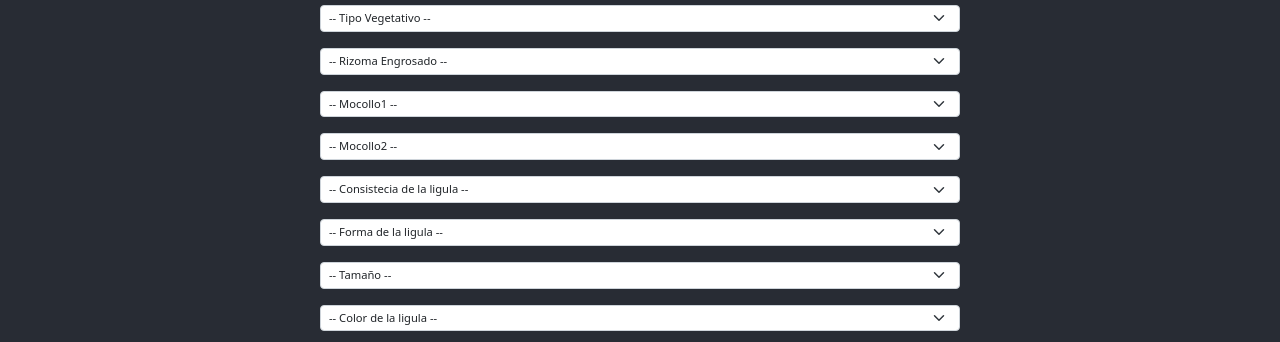
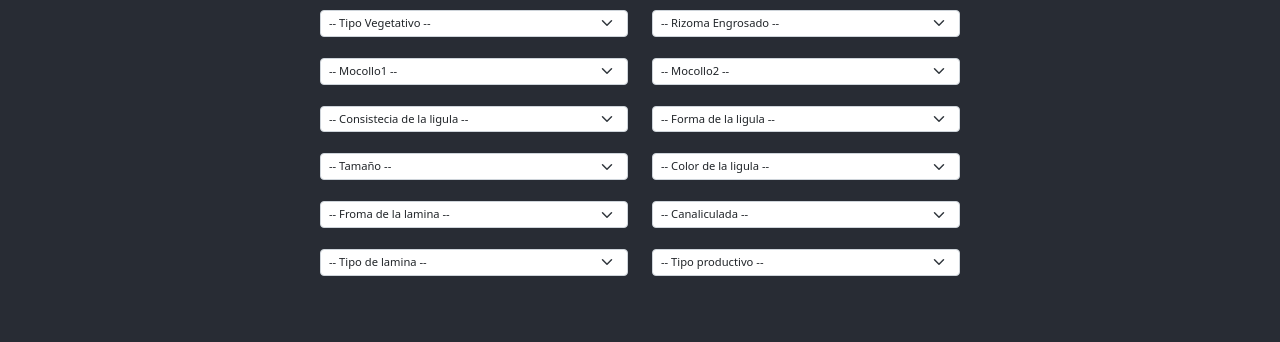
Before and after one commit to federzvz/pastura-Node-React, a React (Create React App) app in the folder pastura/: page / in a window 1280 px wide. Shown: the top 342 px of the page. Built offline with nearby package versions, Linux system fonts and the light colour scheme; no server answers.

Commit message:
Update FiltroPastura.jsx

```diff
--- a/pastura/src/components/FiltroPastura/FiltroPastura.jsx
+++ b/pastura/src/components/FiltroPastura/FiltroPastura.jsx
@@ -1,5 +1,6 @@
 import React, { Fragment, useState } from "react";
 import ListadoPastura from "../ListadoPastura/ListadoPastura";
+// import Form from 'react-bootstrap/Form';
 
 const styles = {
   SelectElementTop: {
@@ -32,6 +33,8 @@ const FiltroPastura = () => {
   return (
     <Fragment>
       <div style={styles.SelectElementTop}>
+        <div className="row">
+          <div className="col-6">
             <select
               class="form-select form-select-sm mb-3"
               aria-label=".form-select-lg example"
@@ -58,6 +61,8 @@ const FiltroPastura = () => {
                 Estoloniferorizomatiforme
               </option>
             </select>
+          </div>
+          <div className="col-6">
             <select
               class="form-select form-select-sm mb-3"
               aria-label=".form-select-lg example"
@@ -75,6 +80,10 @@ const FiltroPastura = () => {
               <option value={true}>Si</option>
               <option value={false}>No</option>
             </select>
+          </div>
+        </div>
+        <div className="row">
+          <div className="col-6">
             <select
               class="form-select form-select-sm mb-3"
               aria-label=".form-select-lg example"
@@ -96,6 +105,8 @@ const FiltroPastura = () => {
               <option value="Semi Rolliza">Semi Rolliza</option>
               <option value="Rollizo">Rollizo</option>
             </select>
+          </div>
+          <div className="col-6">
             <select
               class="form-select form-select-sm mb-3"
               aria-label=".form-select-lg example"
@@ -117,6 +128,10 @@ const FiltroPastura = () => {
               <option value="Intravaginal o Extravaginal">Intravaginal o Extravaginal</option>
               <option value="Intravaginal o Extravaginal principalmente">Extravaginal (Intra en gral)</option>
             </select>
+          </div>
+        </div>
+        <div className="row">
+          <div className="col-6">
             <select
               class="form-select form-select-sm mb-3"
               aria-label=".form-select-lg example"
@@ -135,6 +150,8 @@ const FiltroPastura = () => {
               <option value="Disuelta en pelos">Disuelta en pelos</option>
               <option value="Mixta">Mixta</option>
             </select>
+          </div>
+          <div className="col-6">
             <select
               class="form-select form-select-sm mb-3"
               aria-label=".form-select-lg example"
@@ -154,6 +171,10 @@ const FiltroPastura = () => {
               <option value="Aguda">Aguda</option>
               <option value="Redondeada">Redondeada</option>
             </select>
+          </div>
+        </div>
+        <div className="row">
+          <div className="col-6">
             <select
               class="form-select form-select-sm mb-3"
               aria-label=".form-select-lg example"
@@ -179,6 +200,8 @@ const FiltroPastura = () => {
               <option value="Grande">Grande</option>
               <option value="Visible">Visible</option>
             </select>
+          </div>
+          <div className="col-6">
             <select
               class="form-select form-select-sm mb-3"
               aria-label=".form-select-lg example"
@@ -199,6 +222,10 @@ const FiltroPastura = () => {
               <option value="Castaña">Castaña</option>
               <option value="Castaño en hojas maduras">Castaño en hojas maduras</option>
             </select>
+          </div>
+        </div>
+        <div className="row">
+          <div className="col-6">
             <select
               class="form-select form-select-sm mb-3"
               aria-label=".form-select-lg example"
@@ -218,6 +245,8 @@ const FiltroPastura = () => {
               <option value="Linear-Lanceolada">Linear-Lanceolada</option>
               <option value="Lanceolada">Lanceolada</option>
             </select>
+          </div>
+          <div className="col-6">
             <select
               class="form-select form-select-sm mb-3"
               aria-label=".form-select-lg example"
@@ -236,6 +265,10 @@ const FiltroPastura = () => {
               <option value="Acanalada">Acanalada</option>
               <option value="Ligeramente canaliculada">Ligeramente canaliculada</option>
             </select>
+          </div>
+        </div>
+        <div className="row">
+          <div className="col-6">
             <select
               class="form-select form-select-sm mb-3"
               aria-label=".form-select-lg example"
@@ -256,6 +289,8 @@ const FiltroPastura = () => {
               <option value="Plegada">Plegada</option>
               <option value="Navicular a plana">Navicular a plana</option>
             </select>
+          </div>
+          <div className="col-6">
             <select
               class="form-select form-select-sm mb-3"
               aria-label=".form-select-lg example"
@@ -276,6 +311,8 @@ const FiltroPastura = () => {
               <option value="Tierno-Ordinario">Tierno-Ordinario</option>
             </select>
           </div>
+        </div>
+      </div>
       <ListadoPastura filtros={filtros} />
     </Fragment>
   );
```
Lines whose indentation alone changed are shown as unchanged.
